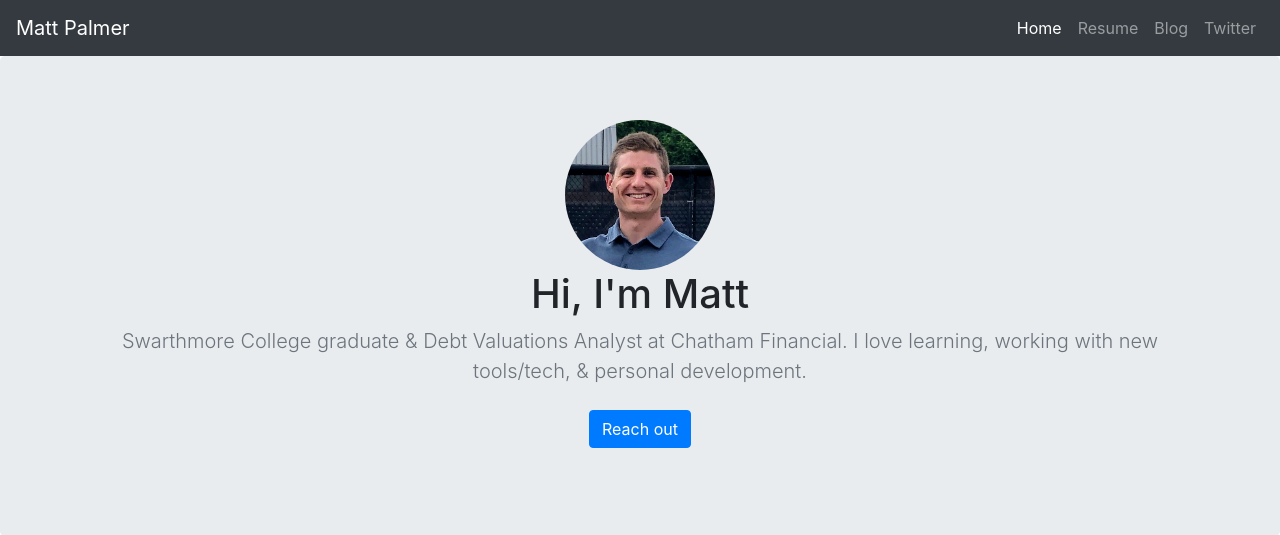
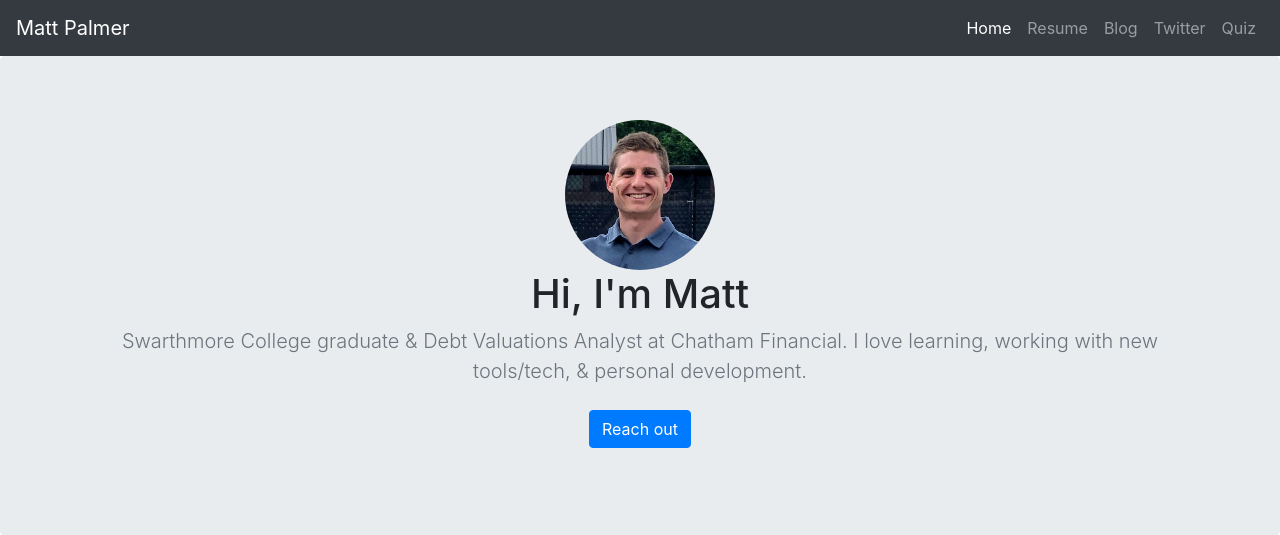
Before and after one commit to mattppal/portfolio, a Django app: page / in a window 1280 px wide. Shown: the top 535 px of the page. Run offline with Django 3.2, Linux system fonts and the light colour scheme; data that the repository does not hold is empty; some libraries are stand-ins or nearby versions.

Commit message:
added links to quiz

```diff
--- a/blog/templates/blog/allblogs.html
+++ b/blog/templates/blog/allblogs.html
@@ -54,6 +54,9 @@
                 <li class="nav-item">
                     <a class="nav-link" href="https://twitter.com/mattpalmerr">Twitter</a>
                 </li>
+                <li class="nav-item">
+                  <a class="nav-link" href="{% url 'quiz'%}">Quiz</a>
+                </li>
                </ul>
              </div>
         </nav>
--- a/blog/templates/blog/detail.html
+++ b/blog/templates/blog/detail.html
@@ -54,7 +54,10 @@
                 </li>
                 <li class="nav-item">
                     <a class="nav-link" href="https://twitter.com/mattpalmerr">Twitter</a>
-                  </li>
+                </li>
+                <li class="nav-item">
+                  <a class="nav-link" href="{% url 'quiz'%}">Quiz</a>
+                </li>
               </ul>
             </div>
           </nav>
--- a/jobs/templates/jobs/home.html
+++ b/jobs/templates/jobs/home.html
@@ -54,7 +54,10 @@
                 </li>
                 <li class="nav-item">
                     <a class="nav-link" href="https://twitter.com/mattpalmerr">Twitter</a>
-                  </li>
+                </li>
+                <li class="nav-item">
+                  <a class="nav-link" href="{% url 'quiz'%}">Quiz</a>
+              </li>
               </ul>
             </div>
           </nav>
```
